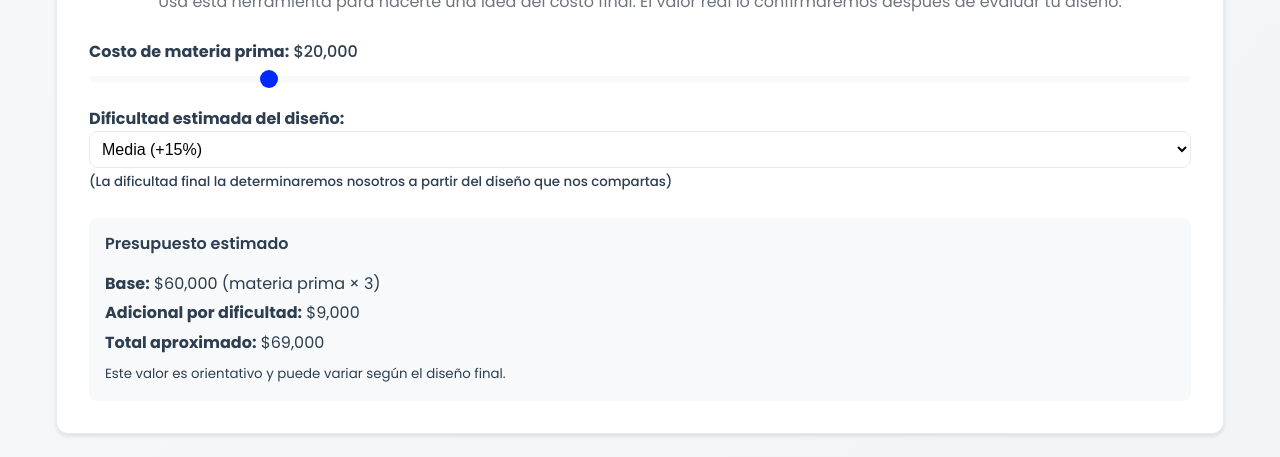
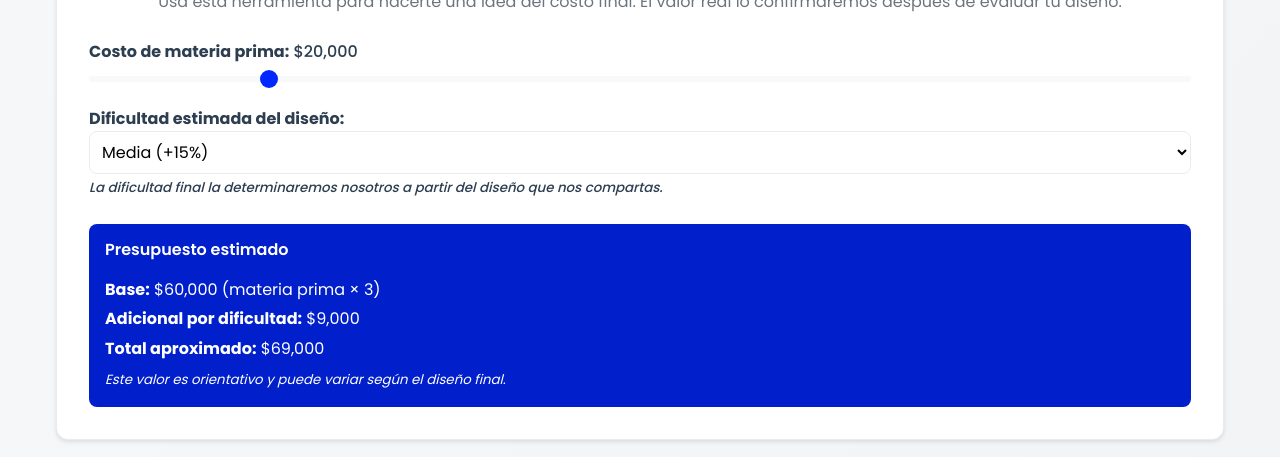
Before and after one commit to GabrielAlberini/luze, a React (Vite) app: page / in a window 1280 px wide. Shown: the part 2500-2957 px from the top of the page. Built offline with nearby package versions, Linux system fonts and the light colour scheme; no server answers; the database is empty.

Commit message:
add: styles info section

```diff
--- a/src/components/InfoSection.jsx
+++ b/src/components/InfoSection.jsx
@@ -77,7 +77,7 @@ const InfoSection = () => {
                 <option value="medium">Media (+15%)</option>
                 <option value="hard">Difícil (+20%)</option>
               </select>
-              <small> (La dificultad final la determinaremos nosotros a partir del diseño que nos compartas)</small>
+              <small>La dificultad final la determinaremos nosotros a partir del diseño que nos compartas.</small>
             </label>
 
             {/* Resultado dinámico */}
--- a/src/index.css
+++ b/src/index.css
@@ -863,6 +863,15 @@ p {
   outline: none;
 }
 
+.info-section select {
+  font-family: "Poppins", sans-serif;
+}
+
+.info-card small {
+  font-style: italic;
+  color: var(--shadow-sm);
+}
+
 .info-card input[type="range"]::-webkit-slider-thumb {
   appearance: none;
   width: 18px;
@@ -883,10 +892,12 @@ p {
 
 .example {
   margin-top: var(--spacing-lg);
-  background: var(--bg-secondary);
+  /* background: var(--bg-secondary); */
+  background: var(--primary-dark);
   padding: var(--spacing-md);
   border-radius: var(--border-radius-sm);
   text-align: left;
+  color: white;
 }
 
 .example ul {
```
